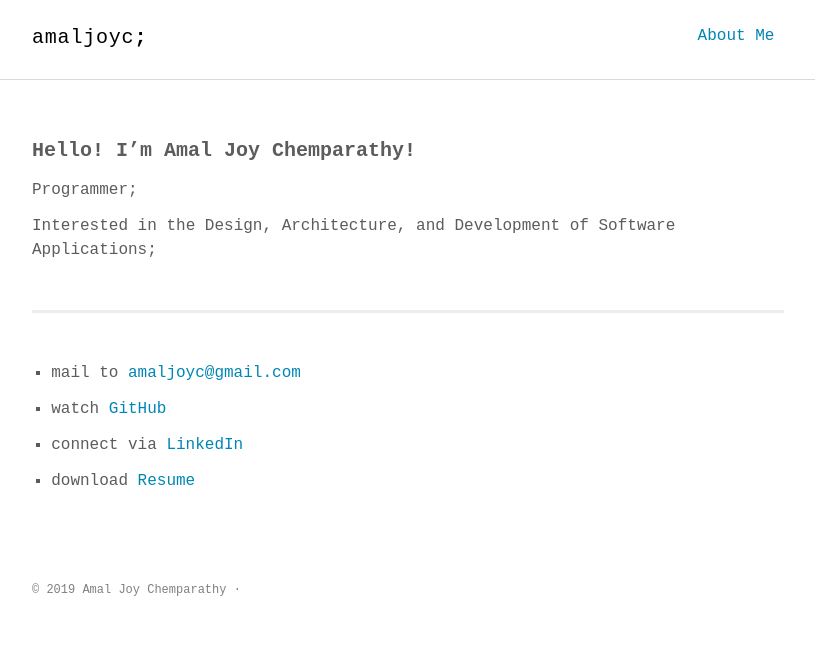
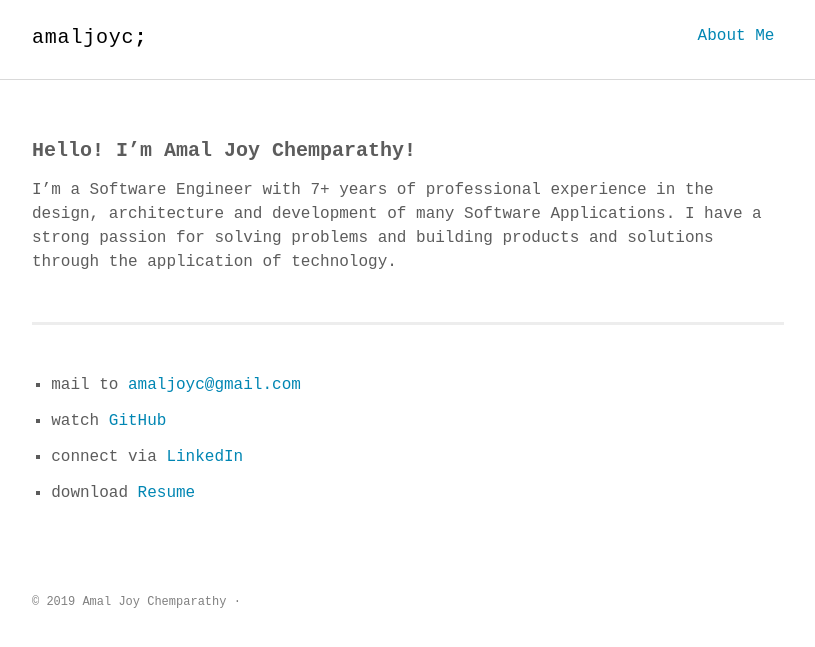
Before and after one commit to amaljoyc/amaljoyc.com, a Jekyll site: the page built from about.md, in a window 1280 px wide. Shown: the top 647 px of the page, without its empty margins (232-1047 px from the left). Built offline with Jekyll 4.4.1, drawn with Linux system fonts in a browser that asks for light colours; some web fonts are replaced.

Commit message:
upgrade about

```diff
--- a/about.md
+++ b/about.md
@@ -6,9 +6,10 @@ permalink: /about/
 
 #### Hello! I'm Amal Joy Chemparathy!
 
-Programmer;
-
-Interested in the Design, Architecture, and Development of Software Applications;
+I’m a Software Engineer with 7+ years of professional experience in the
+design, architecture and development of many Software Applications. I have a
+strong passion for solving problems and building products and solutions
+through the application of technology.
 
 <div class="divider"></div>
 
```
